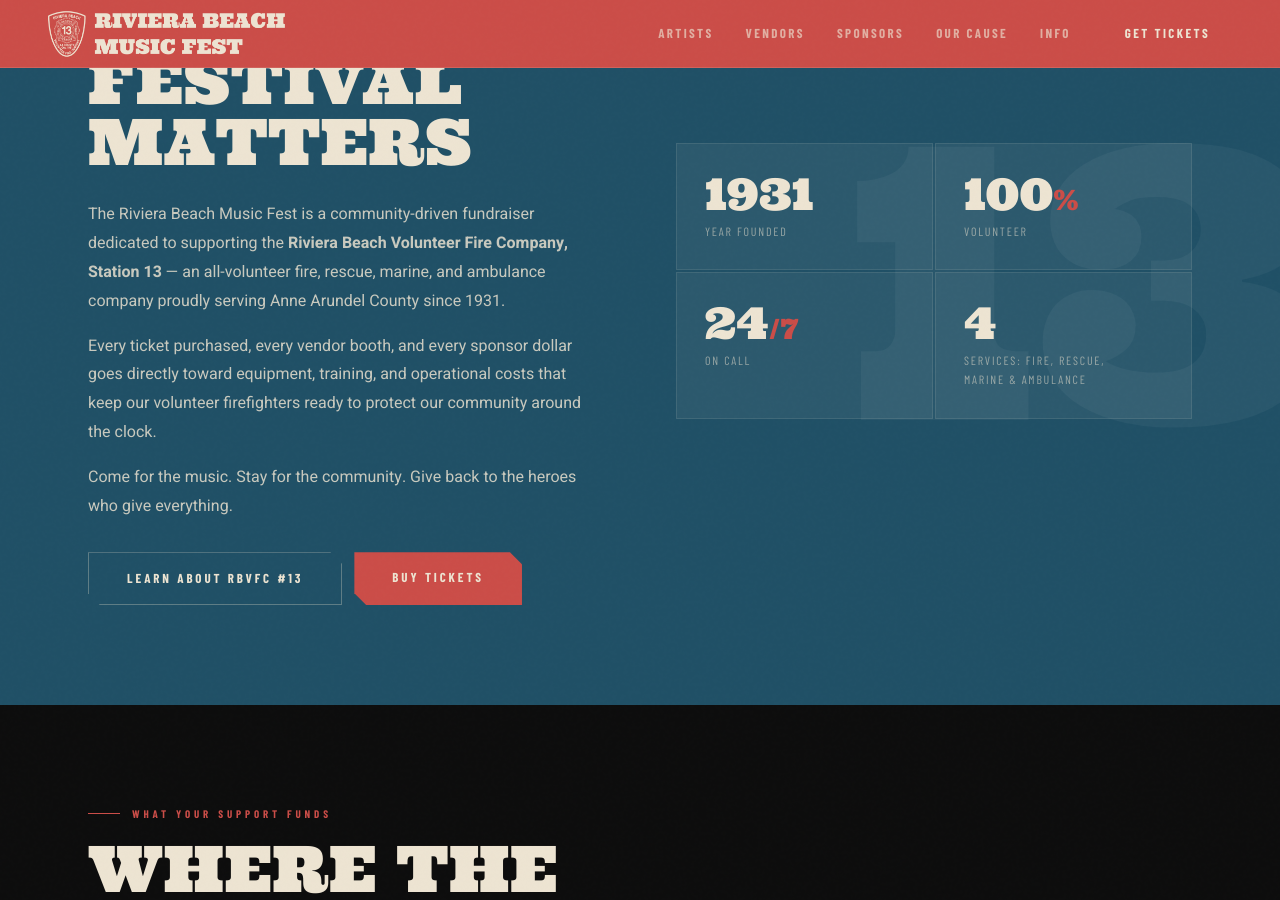
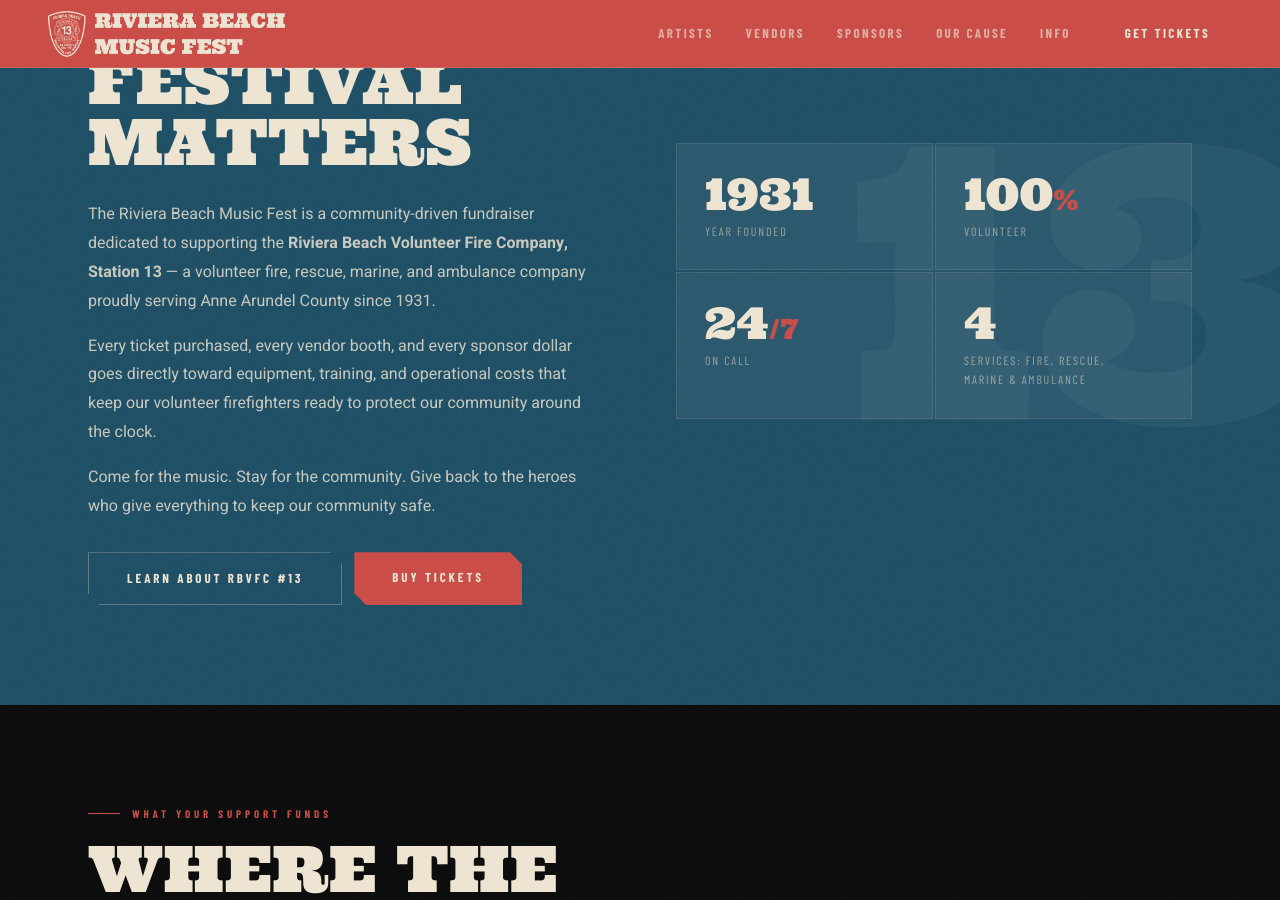
Before and after one commit to RBVFC/rbmf, a Jekyll site: the page built from our-cause/index.html, in a window 1280 px wide and 900 px high, scrolled down 820 px. Built offline with Jekyll 4.4.1, drawn with Linux system fonts in a browser that asks for light colours; some web fonts are replaced.

Commit message:
Update index.html

```diff
--- a/our-cause/index.html
+++ b/our-cause/index.html
@@ -17,7 +17,7 @@
         <p>
           The Riviera Beach Music Fest is a community-driven fundraiser dedicated to supporting the
           <strong>Riviera Beach Volunteer Fire Company, Station {{ site.rbvfc.station }}</strong> —
-          an all-volunteer fire, rescue, marine, and ambulance company proudly serving
+          a volunteer fire, rescue, marine, and ambulance company proudly serving
           {{ site.rbvfc.county }} since {{ site.rbvfc.founded }}.
         </p>
         <p>
@@ -26,7 +26,7 @@
           protect our community around the clock.
         </p>
         <p>
-          Come for the music. Stay for the community. Give back to the heroes who give everything.
+          Come for the music. Stay for the community. Give back to the heroes who give everything to keep our community safe.
         </p>
         <div style="margin-top:32px;display:flex;gap:12px;flex-wrap:wrap;">
           <a href="{{ site.rbvfc.website }}" target="_blank" rel="noopener" class="btn btn--outline">Learn About RBVFC #13</a>
```
